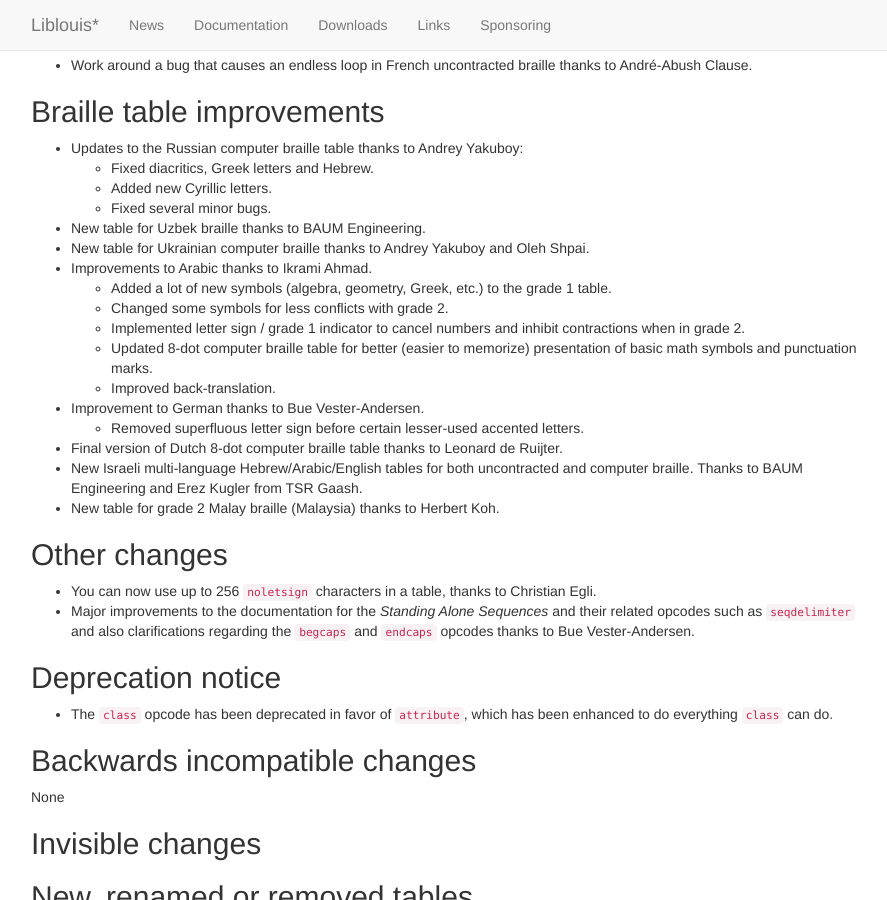
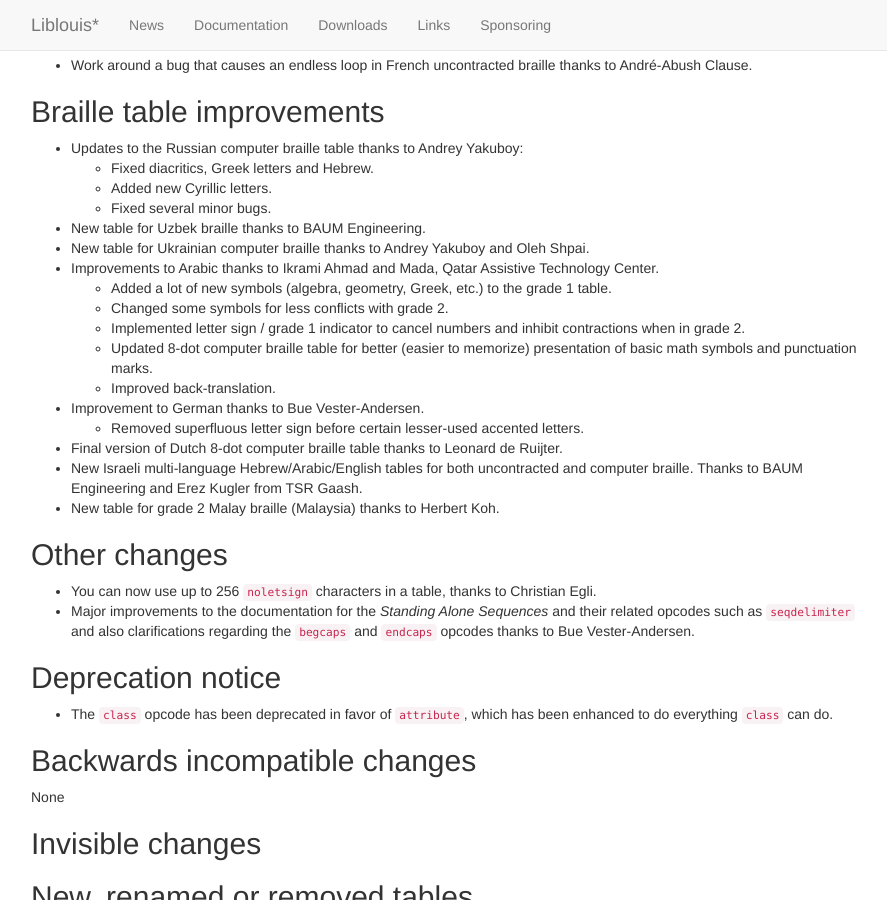
Before and after one commit to liblouis/liblouis.github.io, a Jekyll site: the page built from _posts/2020-06-02-liblouis-release-3.14.0.md, in a window 1280 px wide and 900 px high, scrolled down 621 px. Shown: the whole window, without its empty margins (39-926 px from the left). Built offline with Jekyll 4.4.1, drawn with Linux system fonts in a browser that asks for light colours.

Commit message:
Acknowledge Mada Qatar Assistive Technology Center in release notes

```diff
--- a/_posts/2020-06-02-liblouis-release-3.14.0.md
+++ b/_posts/2020-06-02-liblouis-release-3.14.0.md
@@ -29,7 +29,7 @@ Braille table improvements
     -   Fixed several minor bugs.
 -   New table for Uzbek braille thanks to BAUM Engineering.
 -   New table for Ukrainian computer braille thanks to Andrey Yakuboy and Oleh Shpai.
--   Improvements to Arabic thanks to Ikrami Ahmad.
+-   Improvements to Arabic thanks to Ikrami Ahmad and Mada, Qatar Assistive Technology Center.
     -   Added a lot of new symbols (algebra, geometry, Greek, etc.) to the grade 1 table.
     -   Changed some symbols for less conflicts with grade 2.
     -   Implemented letter sign / grade 1 indicator to cancel numbers and inhibit contractions when in grade 2.
```
